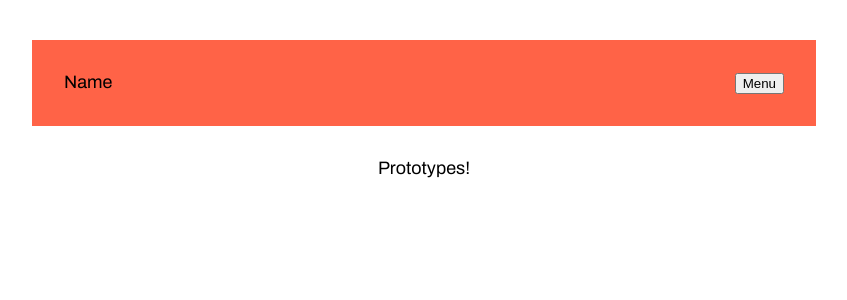
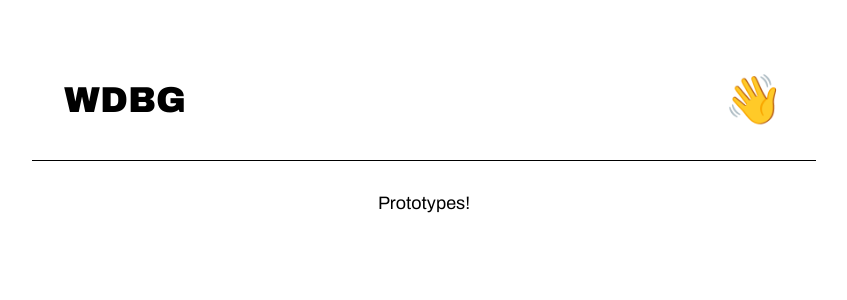
Before and after one commit to scotthuntington/scotthuntington.github.io, a React (Create React App) app: page / in a window 1280 px wide. Shown: the top 300 px of the page, without its empty margins (216-1063 px from the left). Built offline with nearby package versions, Linux system fonts and the light colour scheme; a web font is replaced by a local one.

Commit message:
more work on header

```diff
--- a/src/App.js
+++ b/src/App.js
@@ -1,4 +1,4 @@
-import { Route, Routes } from 'react-router-dom';
+import { Navigate, Route, Routes } from 'react-router-dom';
 import styled from 'styled-components';
 import { HeaderBar } from './components/HeaderBar';
 import { SIZES } from './constants';
@@ -19,11 +19,14 @@ const Main = styled.div`
   flex: 1;
   flex-direction: column;
   align-items: center;
-  width: 720px;
+  max-width: 720px;
 `
 
 const Content = styled.div`
   padding-top: ${SIZES.XL};
+`
+const PageNotFound = styled.div`
+
 `
 
 function App() {
@@ -36,7 +39,9 @@ function App() {
             <Route path="/" element={<Prototypes />} />
             <Route path="/ludography" element={<Ludography />} />
             <Route path="/prototypes" element={<Prototypes />} />
-            <Route path="/about/" element={<About />} />
+            <Route path="/about" element={<About />} />
+            <Route path="/404" element={<PageNotFound />} />
+            <Route path="*" element={<Navigate replace to="/404"/>} />
           </Routes>
         </Content>
       </Main>
--- a/src/components/HeaderBar.js
+++ b/src/components/HeaderBar.js
@@ -4,14 +4,26 @@ import { SIZES } from "../constants";
 import { RouteModal } from "./RouteModal";
 
 const Wrapper = styled.div`
-    background-color: tomato;
+    border-bottom: 1px solid black;
     display: flex;
     justify-content: space-between;
-    width: 720px;
+    min-width: 720px;
     padding: ${SIZES.XL};
+    align-items: center;
+`
+
+const Button = styled.div`
+    font-size: 48px;
+    font-weight: 800;
+    cursor: pointer;
+    &:hover {
+        color: pink;
+    }
 `
 
 const Left = styled.div`
+    font-weight: 900;
+    font-size: 36px;
 `;
 
 const Right = styled.div`
@@ -21,10 +33,10 @@ export const HeaderBar = () => {
     const [modalOpen, setModalOpen] = useState(false);
     return <Wrapper>
         <Left>
-            Name
+            WDBG
         </Left>
         <Right>
-            <button onClick={() => setModalOpen(true)}>Menu</button>
+            <Button onClick={() => setModalOpen(true)}>👋</Button>
         </Right>
         <RouteModal isOpen={modalOpen} setOpen={setModalOpen} />
     </Wrapper>
--- a/src/components/Link.js
+++ b/src/components/Link.js
@@ -3,9 +3,10 @@ import styled from "styled-components";
 import { SIZES } from "../constants";
 
 const SideLink = styled(DomLink)`
-  padding: ${SIZES.MD};
-  color: black;
-
+    padding: ${SIZES.LG};
+    color: black;
+    font-size: 24px;
+    text-decoration: none;
 `
 
 export const Link = ({ to, onClick, children }) => {
--- a/src/components/RouteModal.js
+++ b/src/components/RouteModal.js
@@ -1,5 +1,7 @@
 import React from "react"
 import ReactModal from "react-modal"
+import styled from "styled-components";
+import { SIZES } from "../constants";
 import { Link } from "./Link";
 
 const customStyles = {
@@ -19,11 +21,17 @@ const customStyles = {
     },
 };
 
+const Cross = styled.div`
+    position: absolute;
+    right: ${SIZES.LG};
+    cursor: pointer;
+`
+
 export const RouteModal = ({ isOpen, setOpen }) => {
     return <ReactModal style={customStyles} isOpen={isOpen} shouldCloseOnOverlayClick>
         <Link to={"/prototypes"} onClick={() => setOpen(false)}>Prototypes</Link>
         <Link to={"/ludography"} onClick={() => setOpen(false)}>Our Games</Link>
         <Link to={"/about"} onClick={() => setOpen(false)}>About Us</Link>
-        <button onClick={() => setOpen(false)}>Close ME</button>
+        <Cross onClick={() => setOpen(false)}>❌</Cross>
     </ReactModal>
 }
```
